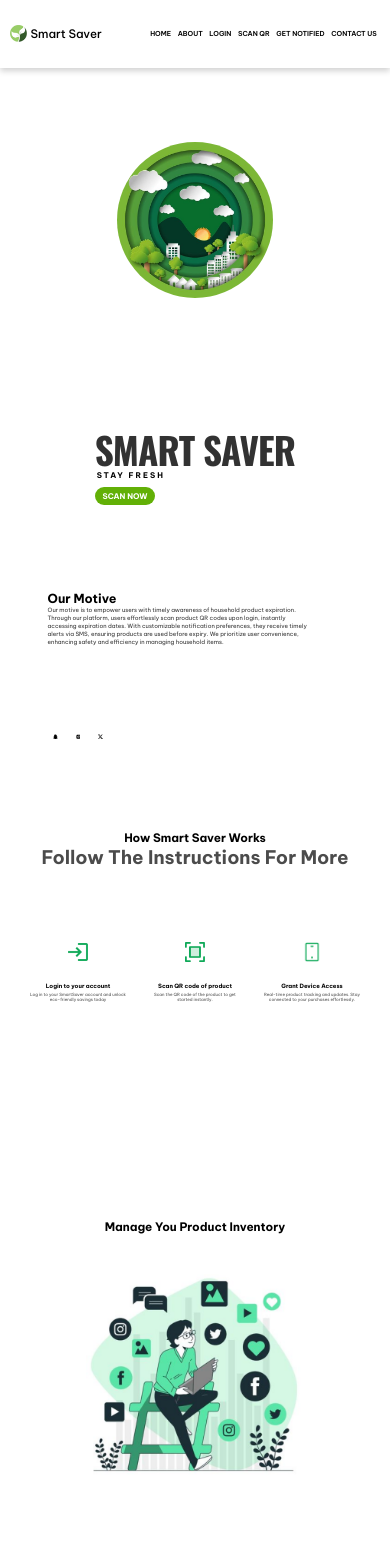
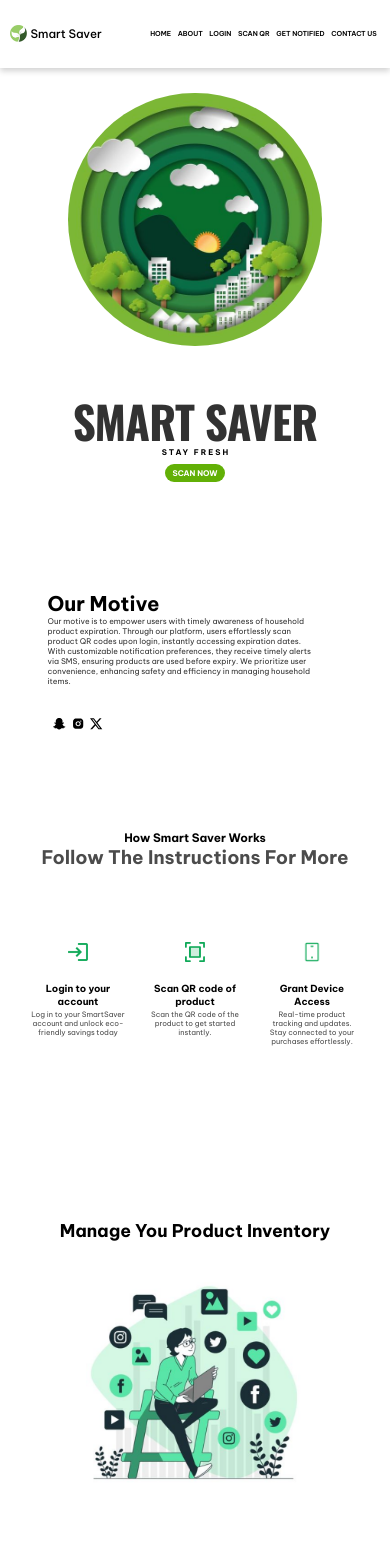
Before and after one commit to usha-madithati/esmart.github.io, a React (Vite) app in the folder Reactjs-frontend/: page / in a window 390 px wide. Shown: the top 1562 px of the page. Built offline with nearby package versions, Linux system fonts and the light colour scheme; a web font is replaced by a local one.

Commit message:
Added responsiveness in all pages

```diff
--- a/Reactjs-frontend/src/components/Hero/Hero.css
+++ b/Reactjs-frontend/src/components/Hero/Hero.css
@@ -227,18 +227,20 @@
     height: 70%;
   }
   .img-div {
-    width: 40vw;
-    height: 40vw;
+    width: 65vw;
+    height: 65vw;
   }
 
   .heading {
     text-transform: uppercase;
-    font-size: 9.5vw;
+    font-size:11.5vw;
     letter-spacing: -0.2vw;
     opacity: 0.8;
+    margin-top: 1vw;
   }
   .left-top {
     margin-top: 0vw;
+    align-items: center;
   }
   .subheading {
     margin-top: -2vw;
@@ -260,15 +262,15 @@
     width: 15%;
   }
   .icon-1 {
-    height: 50%;
-    width: 10%;
+    height: 20%;
+    width: 25%;
   }
 
   .motive {
     margin-top: 0vw;
-    font-size: 3.2vw;
+    font-size: 5.2vw;
   }
   .para {
-    font-size: 1.5vw;
+    font-size: 2vw;
   }
 }
--- a/Reactjs-frontend/src/components/Management/Management.css
+++ b/Reactjs-frontend/src/components/Management/Management.css
@@ -4,14 +4,17 @@
   margin-top: 3vw;
   padding: 0vw 10vw;
 }
+
 .management_heading {
   width: 100%;
   text-align: center;
 }
+
 .management_heading h1 {
   text-transform: capitalize;
   font-size: 3vw;
 }
+
 .content {
   margin-top: 5vw;
   width: 100%;
@@ -19,6 +22,7 @@
   flex-direction: column;
   gap: 2vw;
 }
+
 .m_elem {
   width: 100%;
   height: 50vh;
@@ -26,18 +30,22 @@
   display: flex;
   align-items: center;
 }
+
 .m_elem:nth-child(2) {
   flex-direction: row-reverse;
 }
+
 .m_left {
   width: 30%;
   height: 100%;
 }
+
 .m_left img {
   width: 100%;
   height: 100%;
   object-fit: cover;
 }
+
 .m_right {
   width: 70%;
   height: 100%;
@@ -48,32 +56,37 @@
   flex-direction: column;
   gap: 0.5vw;
 }
+
 .m_right h1 {
   text-transform: capitalize;
   font-size: 3vw;
 }
+
 .m_right p {
   font-size: 1.2vw;
   width: 60%;
   text-align: center;
   opacity: 0.7;
 }
+
 /* ----------------------------------- */
-@media (max-width: 1024px) {
-}
+@media (max-width: 1024px) {}
 
 @media (max-width: 767px) {
   .management_main {
     margin-top: -10vw;
   }
+
   .management_heading {
     width: 100%;
     text-align: center;
   }
+
   .management_heading h1 {
     text-transform: capitalize;
     font-size: 3vw;
   }
+
   .content {
     margin-top: 5vw;
     width: 100%;
@@ -81,25 +94,30 @@
     flex-direction: column;
     gap: 4vw;
   }
+
   .m_elem {
     width: 100%;
     height: 50vh;
     flex-direction: column;
     gap: 2vw;
   }
+
   .m_elem:nth-child(2) {
     flex-direction: column;
   }
+
   .m_left {
     margin-top: 3vw;
     width: 70%;
     height: 70%;
   }
+
   .m_left img {
     width: 100%;
     height: 100%;
     object-fit: contain;
   }
+
   .m_right {
     width: 70%;
     height: 100%;
@@ -109,9 +127,11 @@
     flex-direction: column;
     gap: 1.5vw;
   }
+
   .m_right h1 {
     font-size: 3.5vw;
   }
+
   .m_right p {
     font-size: 1.75vw;
     width: 80%;
@@ -122,14 +142,17 @@
   .management_main {
     margin-top: -30vw;
   }
+
   .management_heading {
     width: 100%;
     text-align: center;
   }
+
   .management_heading h1 {
     text-transform: capitalize;
-    font-size: 3vw;
+    font-size: 4.5vw;
   }
+
   .content {
     margin-top: 5vw;
     width: 100%;
@@ -137,25 +160,30 @@
     flex-direction: column;
     gap: 4vw;
   }
+
   .m_elem {
     width: 100%;
     height: 50vh;
     flex-direction: column;
     gap: 2vw;
   }
+
   .m_elem:nth-child(2) {
     flex-direction: column;
   }
+
   .m_left {
     margin-top: 3vw;
     width: 70%;
     height: 70%;
   }
+
   .m_left img {
     width: 100%;
     height: 100%;
     object-fit: contain;
   }
+
   .m_right {
     width: 70%;
     height: 100%;
@@ -165,11 +193,13 @@
     flex-direction: column;
     gap: 1.5vw;
   }
+
   .m_right h1 {
     font-size: 4.5vw;
   }
+
   .m_right p {
-    font-size: 2.2vw;
+    font-size: 2.5vw;
     width: 80%;
   }
 }
--- a/Reactjs-frontend/src/components/Working/Working.css
+++ b/Reactjs-frontend/src/components/Working/Working.css
@@ -74,5 +74,12 @@
     width: 25%;
     height: 60%;
   }
-
+  .elem_heading h1
+  {
+    font-size: 2.5vw;
+  }
+  .elem_desc p
+  {
+    font-size: 1.9vw;
+  }
 }
--- a/Reactjs-frontend/src/pages/ContactPage/ContactPage.css
+++ b/Reactjs-frontend/src/pages/ContactPage/ContactPage.css
@@ -153,4 +153,7 @@
     #paragraph{
         font-size: 16px;
     }
+    .title {
+        font-size: 1.8rem;
+    }
 }
```
Also changed, not shown: 4 other files (tests, documents, lock files or other folders).
